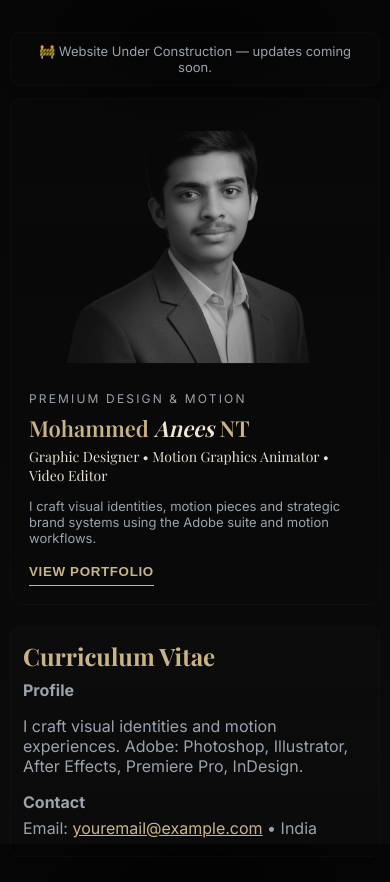
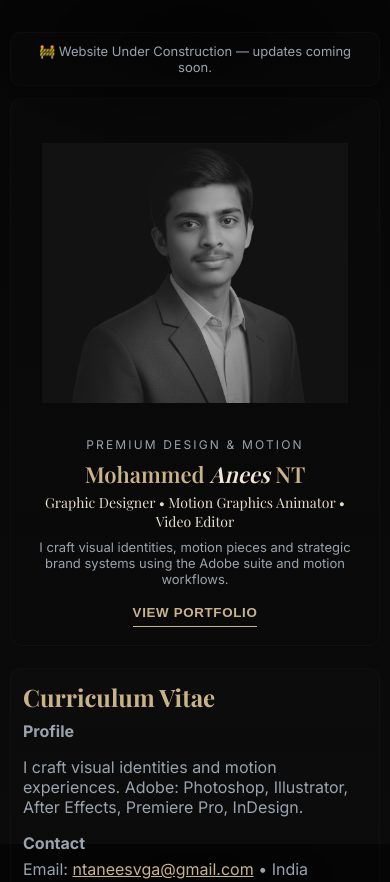
Before and after one commit to aneesvga/aneesvga.github.io, a plain HTML site: page index.html in a window 390 px wide. Shown: the top 882 px of the page. Drawn offline with nearby package versions, Linux system fonts and the light colour scheme.

Commit message:
some alignment issues

```diff
--- a/index.html
+++ b/index.html
@@ -90,7 +90,11 @@ body{
   display:flex;align-items:center;justify-content:center;
 }
 .portrait img{
-  width:100%;height:100%;object-fit:cover;display:block;
+  width:100%;height:100%;
+  object-fit:contain;
+  display:block;
+  background:#000;        /* clean backdrop */
+padding:10px;
   filter:grayscale(100%) contrast(94%) brightness(0.98);
   transform:scale(1.02);
 }
@@ -115,6 +119,68 @@ body{
 .modal .inner{width:92%;max-width:900px;background:#0b0b0b;padding:16px;border-radius:12px;border:1px solid rgba(255,255,255,0.03)}
 
 /* small screens: image first, minimal content */
+@media (max-width:720px){
+
+  /* hero layout becomes vertical */
+  .hero{
+    grid-template-columns:1fr;
+    gap:18px;
+    padding:20px;
+    text-align:center;          /* NEW: center all text */
+  }
+
+  /* portrait moved first + full view */
+  .portrait{
+    order:-1;
+    width:100%;
+    height:auto;                /* NEW: allow image to define height */
+    max-height:none;
+
+    margin-top:26px;
+    margin-bottom:20px;
+
+    border-radius:14px;
+    overflow:hidden;
+    padding:0;
+  }
+
+  /* portrait image fully visible */
+  .portrait img{
+    width:100%;
+    height:auto;                /* NEW: keeps proportions correct */
+    object-fit:contain;         /* NEW: NEVER crops on mobile */
+    display:block;
+    filter:grayscale(100%) contrast(85%) brightness(0.95);
+    background:#000;
+  }
+
+  /* name centered */
+  .title{
+    font-size:28px;
+    margin-top:0;
+    text-align:center;          /* NEW */
+  }
+
+  /* subtitle centered */
+  .subtitle{
+    font-size:16px;
+    text-align:center;          /* NEW */
+    margin-bottom:8px;
+  }
+
+  /* short lead text centered & smaller */
+  .lead{
+    font-size:14px;
+    margin:0 auto;
+    text-align:center;          /* NEW */
+    max-width:92%;
+  }
+
+  /* hide extra sections to stay clean */
+  .services{display:none}
+  .gallery{grid-template-columns:1fr;gap:12px}
+  .card{height:180px}
+}
 @media (max-width:720px){
   .container{padding:10px;margin:18px auto}
   .hero{grid-template-columns:1fr;gap:14px;padding:18px;margin-top:12px}
@@ -244,7 +310,7 @@ body{
 
     <div style="margin-top:10px">
       <strong>Contact</strong>
-      <p style="margin:6px 0;color:var(--muted)">Email: <a href="mailto:youremail@example.com" style="color:var(--gold)">youremail@example.com</a> • India</p>
+      <p style="margin:6px 0;color:var(--muted)">Email: <a href="mailto:ntaneesvga@gmail.com" style="color:var(--gold)">ntaneesvga@gmail.com</a> • India</p>
     </div>
   </section>
 
```
